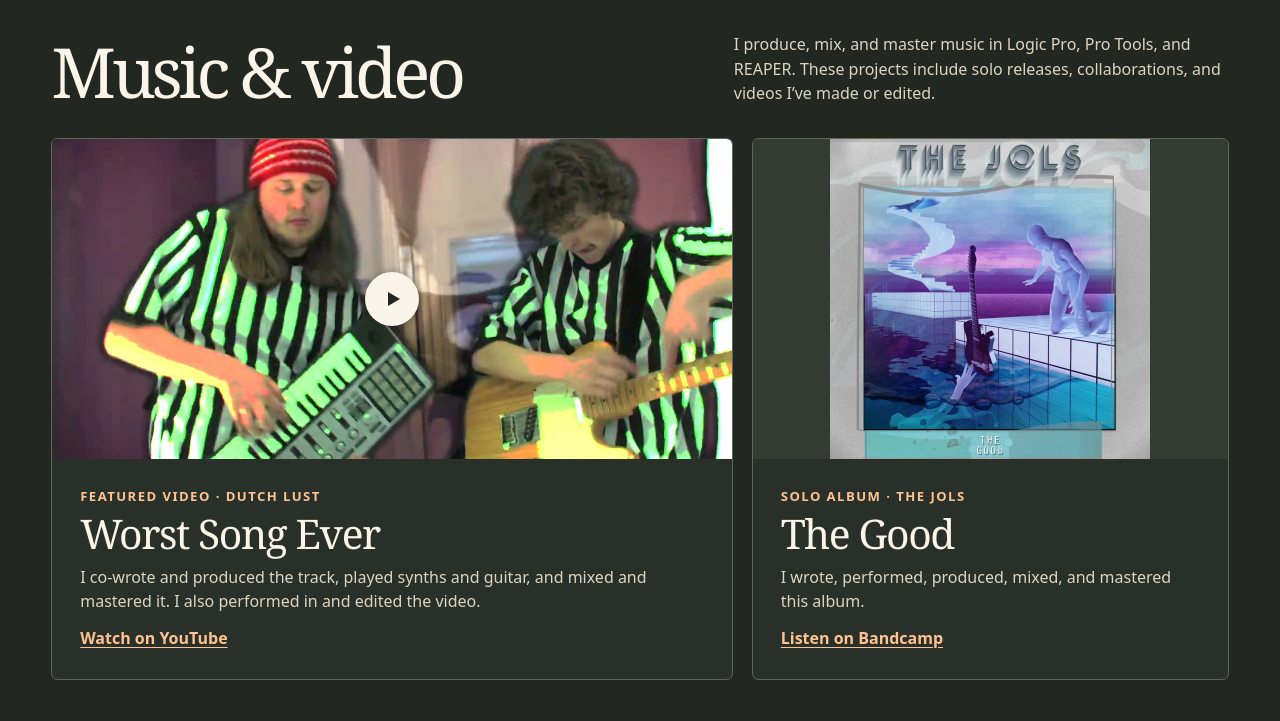
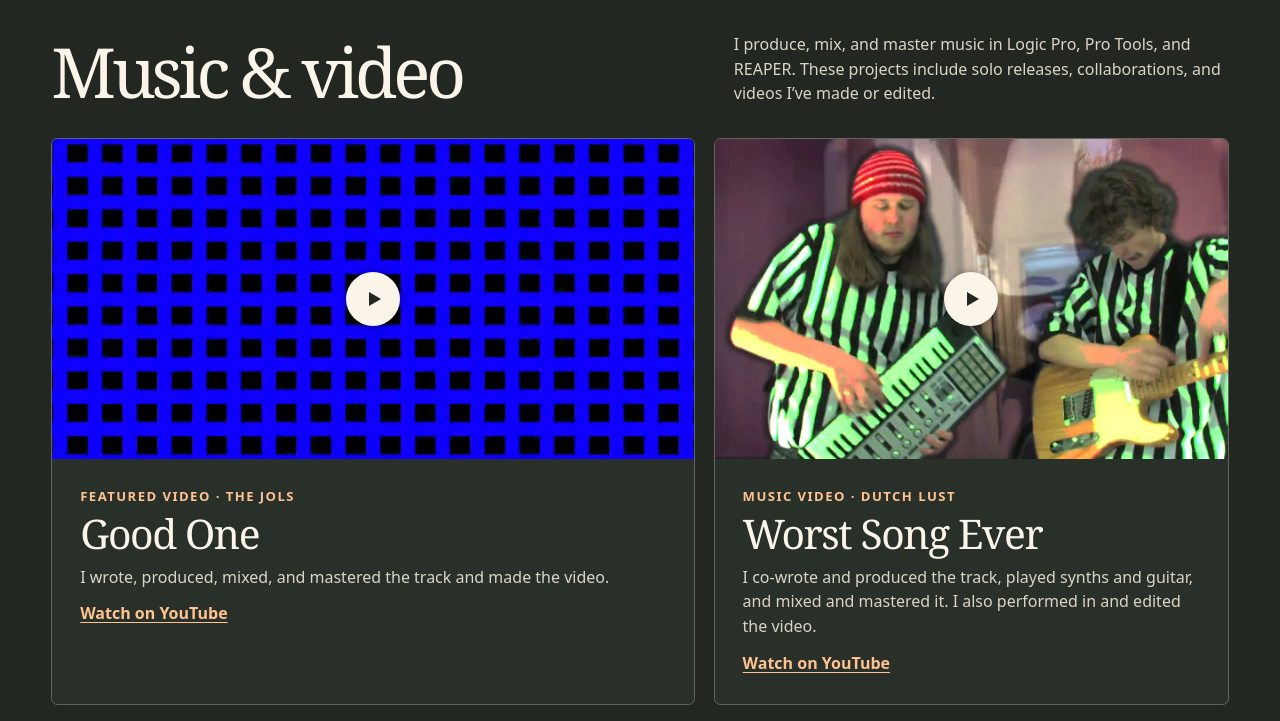
Before and after one commit to stephenjolleydigital/stephenjolleydigital.github.io, a plain HTML site: page index.html in a window 1280 px wide. Shown: the part 1920-2641 px from the top of the page. Drawn offline with Linux system fonts and the light colour scheme.

Commit message:
Lead the music portfolio with Good One

```diff
--- a/index.html
+++ b/index.html
@@ -6,7 +6,7 @@
   <title>Stephen Jolley | Support, Operations &amp; Digital Media</title>
   <meta name="description" content="Stephen Jolley’s portfolio of client coordination, live A/V, game development, and music and video production. Based in Brighton, Michigan.">
   <link rel="canonical" href="https://stephenjolleydigital.github.io/">
-  <link rel="stylesheet" href="styles.css">
+  <link rel="stylesheet" href="styles.css?v=2">
 </head>
 <body>
   <a class="skip" href="#main">Skip to content</a>
@@ -70,12 +70,25 @@
 
         <div class="media-grid">
           <article class="media-card video-card">
+            <a class="media-art video-art" href="https://www.youtube.com/watch?v=RYVZnNTg8nU" aria-label="Watch Good One by The Jols on YouTube">
+              <img src="assets/good-one-video.jpg" alt="" loading="lazy">
+              <span class="play" aria-hidden="true"></span>
+            </a>
+            <div class="card-copy">
+              <p class="eyebrow">Featured video · The Jols</p>
+              <h3>Good One</h3>
+              <p>I wrote, produced, mixed, and mastered the track and made the video.</p>
+              <a class="text-link" href="https://www.youtube.com/watch?v=RYVZnNTg8nU">Watch on YouTube</a>
+            </div>
+          </article>
+
+          <article class="media-card video-card">
             <a class="media-art video-art" href="https://www.youtube.com/watch?v=7McpQhuxQ0Y" aria-label="Watch Dutch Lust’s Worst Song Ever on YouTube">
               <img src="assets/worst-song-ever-performance.jpg" alt="" loading="lazy">
               <span class="play" aria-hidden="true"></span>
             </a>
             <div class="card-copy">
-              <p class="eyebrow">Featured video · Dutch Lust</p>
+              <p class="eyebrow">Music video · Dutch Lust</p>
               <h3>Worst Song Ever</h3>
               <p>I co-wrote and produced the track, played synths and guitar, and mixed and mastered it. I also performed in and edited the video.</p>
               <a class="text-link" href="https://www.youtube.com/watch?v=7McpQhuxQ0Y">Watch on YouTube</a>
--- a/styles.css
+++ b/styles.css
@@ -60,7 +60,7 @@ h1 { margin-top: .7rem; font: 500 clamp(3.2rem, 10vw, 8.3rem)/.96 var(--serif);
 .media-intro { display: grid; grid-template-columns: minmax(0, 1fr) minmax(0, .8fr); gap: 1rem clamp(1.5rem, 5vw, 5rem); align-items: end; margin-bottom: 2rem; }
 .media-section p:not(.eyebrow) { color: var(--light-muted); }
 .media-section .eyebrow, .text-link { color: var(--orange); }
-.media-grid { display: grid; grid-template-columns: minmax(0, 1.43fr) minmax(0, 1fr); gap: 1.15rem; }
+.media-grid { display: grid; grid-template-columns: minmax(0, 1.25fr) minmax(0, 1fr); gap: 1.15rem; }
 .media-card, .track { border: 1px solid #62675b; border-radius: .4rem; background: #293029; }
 .media-card { overflow: hidden; }
 .media-art { display: grid; place-items: center; position: relative; overflow: hidden; height: clamp(12rem, 27vw, 20rem); }
@@ -71,7 +71,8 @@ h1 { margin-top: .7rem; font: 500 clamp(3.2rem, 10vw, 8.3rem)/.96 var(--serif);
 .play { position: absolute; display: grid; place-items: center; width: 3.4rem; aspect-ratio: 1; border-radius: 50%; background: var(--light); color: var(--dark); box-shadow: 0 1px 10px #0006; }
 .play::before { content: ''; margin-left: .22rem; border: .48rem solid transparent; border-left: .78rem solid; border-right: 0; }
 .video-art:hover .play { background: var(--orange); }
-.album-art { background: #343b32; }
+.album-card { grid-column: 1 / -1; display: grid; grid-template-columns: auto minmax(0, 1fr); align-items: center; }
+.album-art { width: clamp(6rem, 18vw, 10.5rem); height: auto; aspect-ratio: 1; background: #343b32; }
 .album-art img { width: 100%; object-fit: contain; }
 .album-art:hover img { filter: brightness(1.1); }
 .card-copy, .track { padding: clamp(1rem, 2.6vw, 1.75rem); }
@@ -102,7 +103,7 @@ details p, .link-list { margin: 0 0 .65rem; padding-left: 1.2rem; }
 @media (max-width: 39rem) {
   .project, .media-intro, .media-grid, .track-grid { grid-template-columns: 1fr; }
   .dj-image { grid-row: 1; }
-  .media-art { height: auto; aspect-ratio: 16 / 9; }
+  .video-art { height: auto; aspect-ratio: 16 / 9; }
 }
 @media (max-width: 24rem) {
   .site-header { column-gap: 1rem; }
```
Also changed, not shown: assets/good-one-video.jpg (added).
